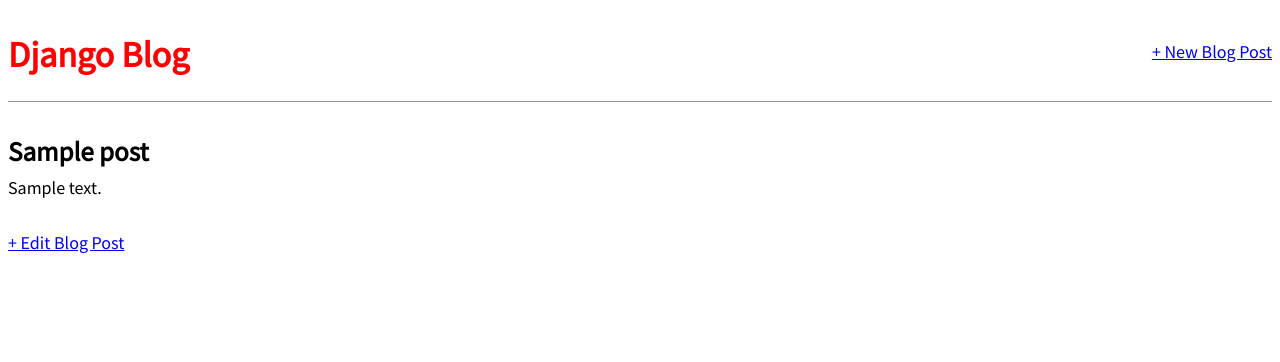
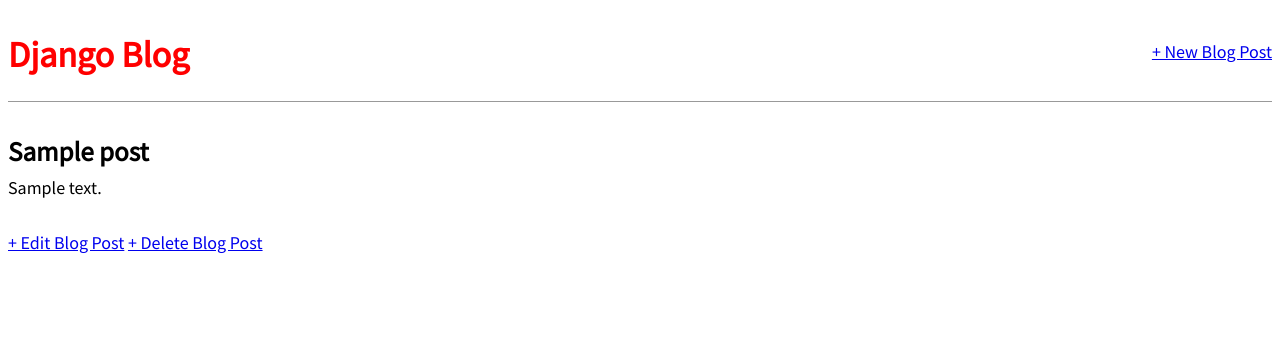
Before and after one commit to kevinbowen777/django-blog, a Django app: page /post/1/ in a window 1280 px wide. Shown: the top 362 px of the page. Run offline with Django 3.2, Linux system fonts and the light colour scheme; tables that the repository leaves empty hold one stand-in row (values such as "Sample post").

Commit message:
Allow for post deletion

```diff
--- a/djangoblog/urls.py
+++ b/djangoblog/urls.py
@@ -4,13 +4,16 @@
     BlogDetailView,
     BlogCreateView,
     BlogUpdateView,
+    BlogDeleteView,
 )
 
 
 urlpatterns = [
-    path('post/<int:pk>edit/', BlogUpdateView.as_view(), name='post_edit'),
+    path('post/<int:pk>/delete/',
+         BlogDeleteView.as_view(), name='post_delete'),
     path('post/new/', BlogCreateView.as_view(), name='post_new'),
-    path('post/<int:pk>/', BlogDetailView.as_view(),
-         name='post_detail'),
+    path('post/<int:pk>/', BlogDetailView.as_view(), name='post_detail'),
+    path('post/<int:pk>/edit/',
+         BlogUpdateView.as_view(), name='post_edit'),
     path('', BlogListView.as_view(), name='home'),
 ]
--- a/djangoblog/views.py
+++ b/djangoblog/views.py
@@ -1,5 +1,9 @@
 from django.views.generic import ListView, DetailView
-from django.views.generic.edit import CreateView, UpdateView
+from django.views.generic.edit import (
+    CreateView, UpdateView, DeleteView
+)
+from django.urls import reverse_lazy
+
 from .models import Post
 
 
@@ -24,3 +28,9 @@
     model = Post
     template_name = 'post_edit.html'
     fields = ['title', 'body']
+
+
+class BlogDeleteView(DeleteView):
+    model = Post
+    template_name = 'post_delete.html'
+    success_url = reverse_lazy('home')
--- a/templates/post_detail.html
+++ b/templates/post_detail.html
@@ -8,4 +8,5 @@
   </div>
 
   <a href="{% url 'post_edit' post.pk %}">+ Edit Blog Post</a>
+  <a href="{% url 'post_delete' post.pk %}">+ Delete Blog Post</a>
 {% endblock content %}
```
Also changed, not shown: templates/post_delete.html (added, +10 -0 lines).
